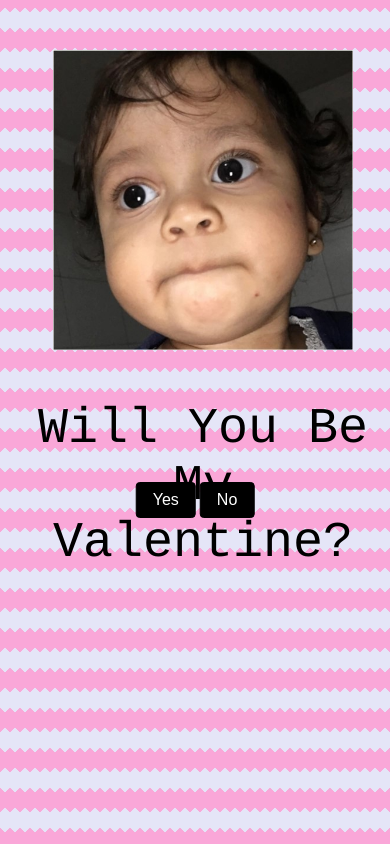
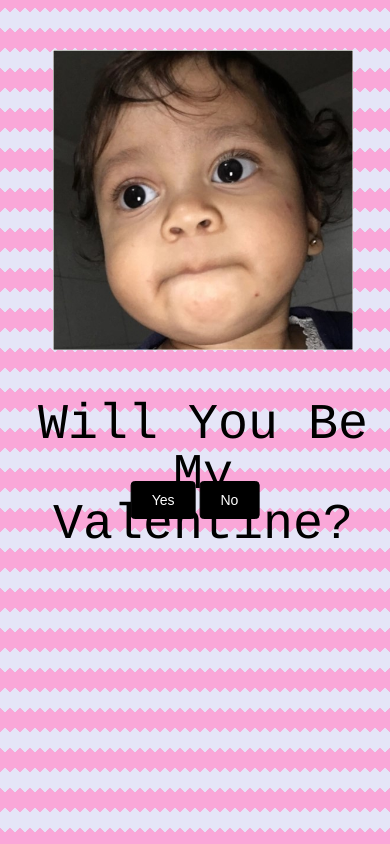
Before and after one commit to MEMONs007/valentine-day, a plain HTML site: page index.html in a window 390 px wide. Drawn offline with Linux system fonts and the light colour scheme.

Commit message:
Update stylesheet.css

```diff
--- a/stylesheet.css
+++ b/stylesheet.css
@@ -70,3 +70,17 @@ left: 50%;
 -ms-transform: translate(-50%, -50%);
 transform: translate(-50%, -50%);
 }
+ @media screen and (max-width: 600px)
+{
+  p{
+    font-size: 36px;
+    line-height: 50px;
+  }
+   ask{
+    font-size: 36px;
+    line-height: 50px;
+   }
+  button{
+        font-size: 14px;
+        padding: 10px 20px;
+  }
```
